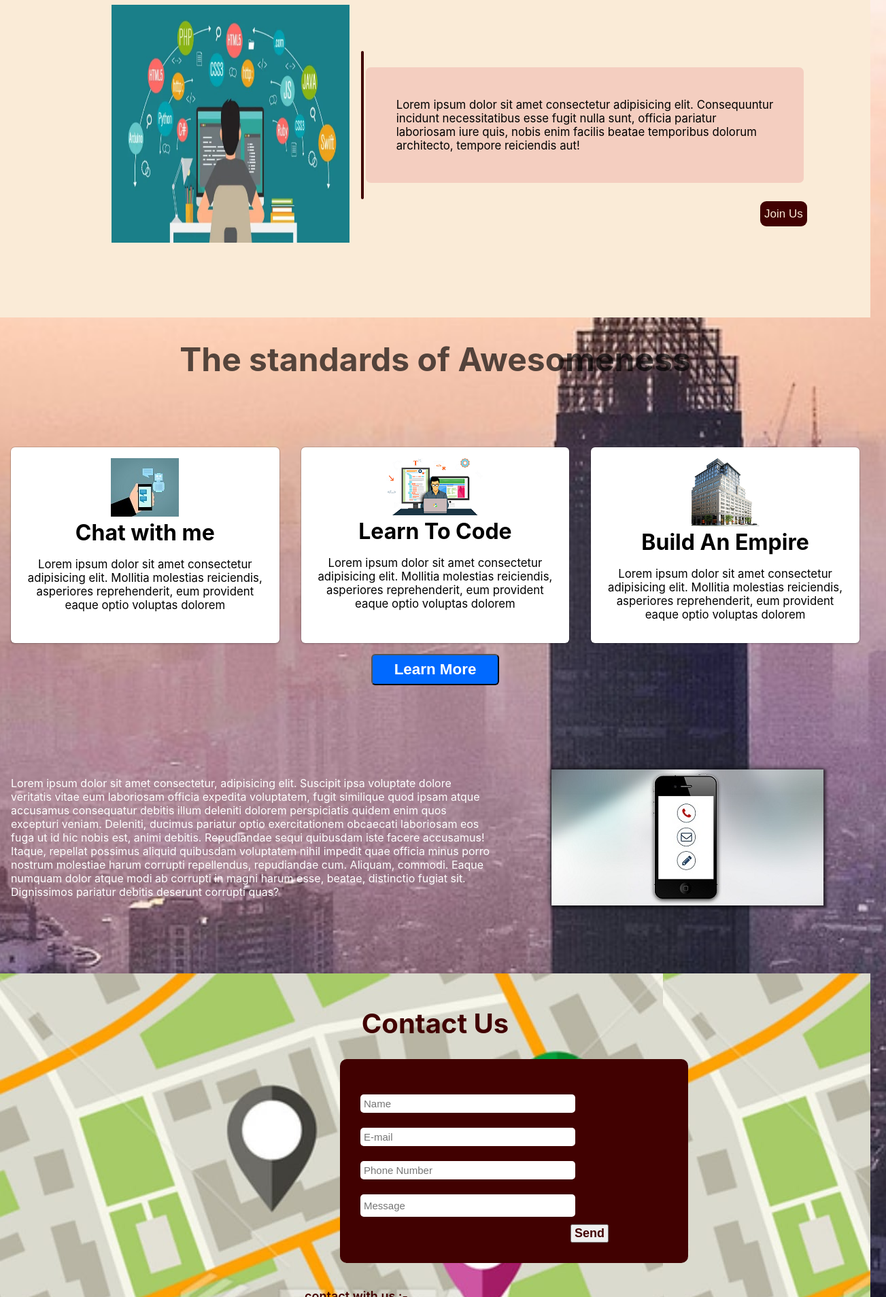
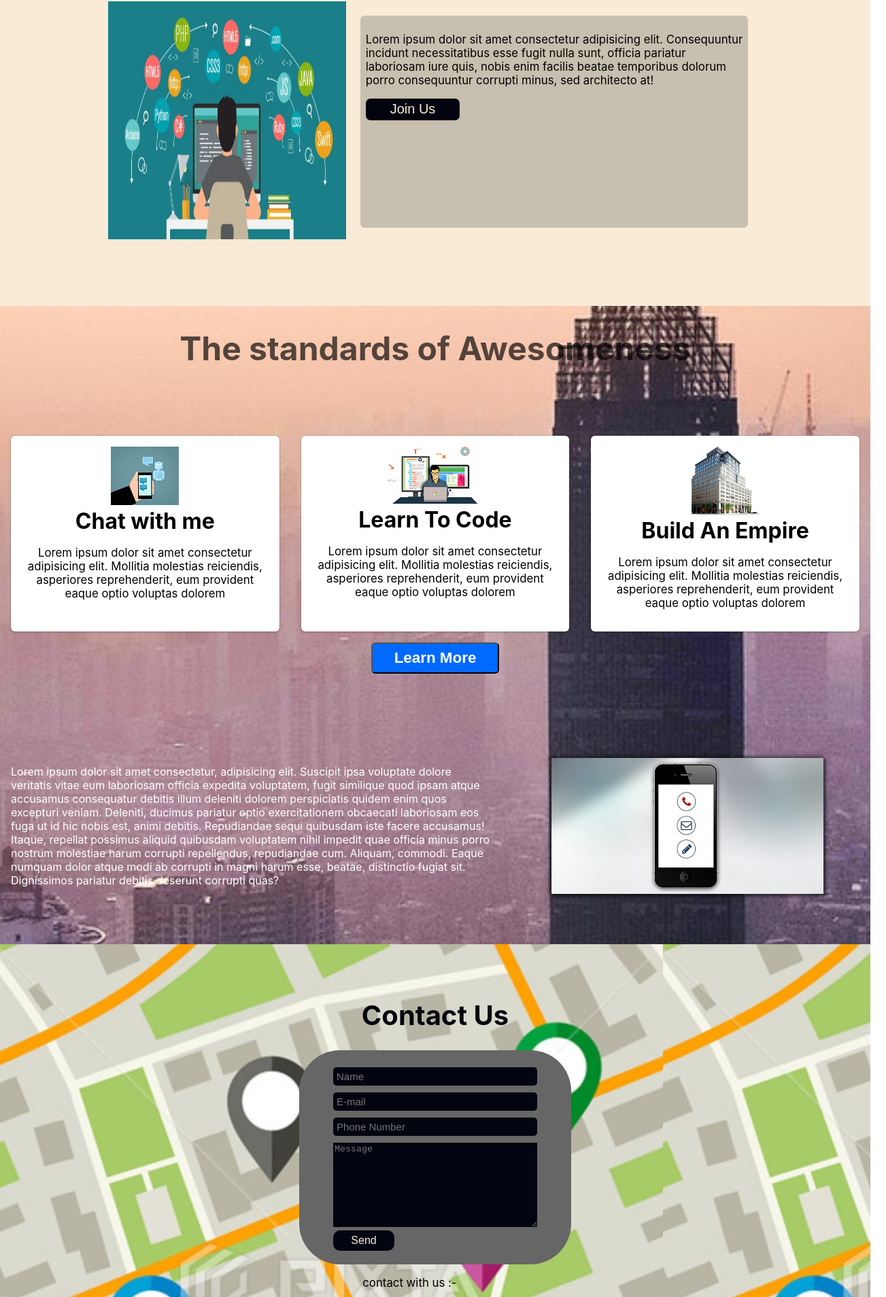
Before and after one commit to Suvradippaul/Responsive-web-design, a plain HTML site: page index.html in a window 1280 px wide. Shown: the part 745-2653 px from the top of the page at 68% size, 1303 px wide, since content can reach past the window. Drawn offline with Linux system fonts and the light colour scheme.

Commit message:
Add responsive and change and change the color theme

```diff
--- a/index.html
+++ b/index.html
@@ -73,21 +73,26 @@
 
     <div class="about" id="about">
       <h1>About Us</h1>
-      <hr>
+
       <div class="acontent">
-       <div class="photo">
-         <img src="about_page.jpeg" alt="ph0to" width ="350" height ="350" />
-       </div>
-       <div class="vertical"></div>
-        <p>
-            Lorem ipsum dolor sit amet consectetur adipisicing elit. Consequuntur <br>
-            incidunt necessitatibus esse fugit nulla sunt, officia pariatur  <br>
-            laboriosam iure quis, nobis enim facilis beatae temporibus dolorum  <br>
-            architecto, tempore reiciendis aut!
+        <div class="photo">
+          <img src="about_page.jpeg" alt="ph0to" width="350" height="350" />
+        </div>
+        <div class="vertical">
+          <p>
+            Lorem ipsum dolor sit amet consectetur adipisicing elit.
+            Consequuntur
+            <br />
+            incidunt necessitatibus esse fugit nulla sunt, officia pariatur
+            <br />
+            laboriosam iure quis, nobis enim facilis beatae temporibus dolorum
+            <br />
+
+            porro consequuntur corrupti minus, sed architecto at!
           </p>
-
+          <button>Join Us</button>
+        </div>
       </div>
-      <button>Join Us</button>
     </div>
 
     <header>
@@ -170,30 +175,32 @@
       </div>
     </div>
 
-
     <!-- Contact Us -->
 
     <div class="contact" id="contact">
       <h1>Contact Us</h1>
 
       <div class="card">
-
-       <input type="text" placeholder="Name">
-       <input type="text" placeholder="E-mail">
-       <input type="text" placeholder="Phone Number">
-       <input type="text" placeholder="Message" id="message">
-
+        <input type="text" placeholder="Name" />
+        <input type="text" placeholder="E-mail" />
+        <input type="text" placeholder="Phone Number" />
+        <textarea
+          name="message"
+          id="message"
+          placeholder="Message"
+          cols="35"
+          rows="8"
+        ></textarea>
         <button>Send</button>
       </div>
 
       <div class="img">
-    <p>contact with us  :-</p>
-        <img src="facebook.png" alt="" width="50" height="50"/>
-        <img src="github.png" alt="" width="50" height="50"/>
-        <img src="twitter.png" alt="" width="50" height="50"/>
-        <img src="instagram.png" alt="" width="50" height="50"/>
+        <p>contact with us :-</p>
+        <img src="facebook.png" alt="" width="50" height="50" />
+        <img src="github.png" alt="" width="50" height="50" />
+        <img src="twitter.png" alt="" width="50" height="50" />
+        <img src="instagram.png" alt="" width="50" height="50" />
       </div>
-
     </div>
 
     <footer class="footer">
--- a/style.css
+++ b/style.css
@@ -1,16 +1,16 @@
-
 * {
   box-sizing: border-box;
 }
 
-body{
+body {
   margin: 0;
   padding: 0;
-    font-family: -apple-system, BlinkMacSystemFont, 'Segoe UI', Roboto, Oxygen, Ubuntu, Cantarell, 'Open Sans', 'Helvetica Neue', sans-serif;
+  font-family: -apple-system, BlinkMacSystemFont, "Segoe UI", Roboto, Oxygen,
+    Ubuntu, Cantarell, "Open Sans", "Helvetica Neue", sans-serif;
   background: url(bg.jpg) no-repeat center center/cover;
+
 }
-
-label{
+label {
   font-size: 2rem;
   font-weight: bold;
 }
@@ -18,8 +18,6 @@ label{
 p {
   font-size: 1.05rem;
 }
-
-
 
 article p {
   font-size: 1rem;
@@ -32,45 +30,66 @@ article p {
   margin: auto;
   padding-top: 4%;
   padding-bottom: 4%;
-
 }
 
-.row{
+.row {
   width: 100%;
   display: flex;
   flex-wrap: wrap;
   align-items: center;
 }
 
-.row::after{
+.row::after {
   display: table;
   clear: both;
   content: "";
 }
 
-.col-1 {width: 8.33%;}
-.col-2 {width: 16.66%;}
-.col-3 { width: 25%;}
-.col-4 {width: 33.33%;}
-.col-5 {width: 42%;}
-.col-6 {width: 50%;}
-.col-7 {width: 58%;}
-.col-8 {width: 66.66%;}
-.col-9 {width: 75%;}
-.col-10 {width: 83.33%;}
-.col-11 {width: 91.66%;}
-.col-12 {width: 100%;}
+.col-1 {
+  width: 8.33%;
+}
+.col-2 {
+  width: 16.66%;
+}
+.col-3 {
+  width: 25%;
+}
+.col-4 {
+  width: 33.33%;
+}
+.col-5 {
+  width: 42%;
+}
+.col-6 {
+  width: 50%;
+}
+.col-7 {
+  width: 58%;
+}
+.col-8 {
+  width: 66.66%;
+}
+.col-9 {
+  width: 75%;
+}
+.col-10 {
+  width: 83.33%;
+}
+.col-11 {
+  width: 91.66%;
+}
+.col-12 {
+  width: 100%;
+}
 
-
-
-.nav{
+.nav {
   background-color: #eee;
   display: block;
   width: 100%;
   margin: 0;
 }
 
-.nav ul{
+.nav ul {
   background-color: #eee;
   overflow: hidden;
   margin: 0;
@@ -92,13 +111,11 @@ article p {
   color: #666;
 }
 
-.nav li a:hover{
+.nav li a:hover {
   background-color: #0080ff;
   color: white;
   /* transition: all 0.4s; */
 }
-
-
 
 .dropdownIcon {
   position: absolute;
@@ -109,21 +126,16 @@ article p {
 
 .nav ul li:hover > #hover-here {
   color: #0080ff;
-
 }
-
 
 .nav ul li ul {
   /* display: inline-block; */
   display: none;
-
 }
 
 .nav ul li ul li {
-
   float: none;
   width: 100vw;
-
 }
 
 #section-1-gradient {
@@ -136,7 +148,7 @@ div.box {
   padding: 1rem 0.75rem 1rem 0.75rem;
   border-radius: 6px;
   background-color: #fff;
-    box-shadow: 0 0 0 1px rgba(0,0,0,0.15), 0 2px 3px 0 rgba(0,0,0,0.1);
+  box-shadow: 0 0 0 1px rgba(0, 0, 0, 0.15), 0 2px 3px 0 rgba(0, 0, 0, 0.1);
   height: 18rem;
   /* transition: all 0.1s ease  ; */
 }
@@ -149,8 +161,8 @@ div.box {
 div.slope-icon img {
   display: block;
   margin: auto;
-    box-shadow: -2px -2px 5px 2px rgba( 0, 0, 0, 0.3),
-    2px 2px 4px 2px rgba( 0, 0, 0, 0.5);
+  box-shadow: -2px -2px 5px 2px rgba(0, 0, 0, 0.3),
+    2px 2px 4px 2px rgba(0, 0, 0, 0.5);
 }
 
 .learn-more-btn {
@@ -163,7 +175,7 @@ div.slope-icon img {
   text-align: center;
   margin: auto;
   border-radius: 6px;
-    cursor: pointer
+  cursor: pointer;
 }
 
 .learn-more-btn:hover {
@@ -188,12 +200,12 @@ div.submit button {
   font-size: 1rem;
   font-weight: bold;
   color: white;
-    background-color: #076DFF;
+  background-color: #076dff;
   padding: 0.5rem 2rem;
   display: block;
   text-align: center;
   border-radius: 6px;
-    cursor: pointer
+  cursor: pointer;
 }
 
 div.submit button:hover {
@@ -220,7 +232,7 @@ h1.section2Header {
   text-align: center;
 }
 
-input[type="text"]{
+input[type="text"] {
   font-size: 15px;
   width: 300px;
   min-width: 100px;
@@ -228,7 +240,7 @@ input[type="text"]{
   border-radius: 5px;
 }
 
-.videocontainer iframe{
+.videocontainer iframe {
   position: relative;
   width: 100%;
   margin: 0;
@@ -240,6 +252,7 @@ form h2 {
 }
 
 footer.footer {
+  /* background-color: #666; */
   background-color: #666;
   padding-left: 10%;
 }
@@ -255,7 +268,7 @@ footer.footer ul {
   padding-left: 0;
 }
 
-footer.footer ul li a{
+footer.footer ul li a {
   text-decoration: none;
   color: white;
   font-size: 1rem;
@@ -268,7 +281,7 @@ footer.footer ul li a{
     /* width: 100%; */
   }
 
-    .dropdownIcon{
+  .dropdownIcon {
     display: block;
   }
 
@@ -280,7 +293,6 @@ footer.footer ul li a{
     color: white;
   }
 
-
   .nav ul li:hover > ul {
     display: block;
     /* border: 1px solid red; */
@@ -291,7 +303,10 @@ footer.footer ul li a{
     font-size: 2.5rem;
   }
 
-    .col-6, .col-4 , .col-5, .col-7 {
+  .col-6,
+  .col-4,
+  .col-5,
+  .col-7 {
     width: 100%;
     margin: 0;
   }
@@ -328,7 +343,12 @@ footer.footer ul li a{
   input[type="text"] {
     width: 200px;
   }
-
+  .about{
+    margin:10px 0 ;
+  }
+  .acontent{
+    flex-direction: column;
+  }
 }
 @media screen and (min-width: 601px) and (max-width: 1068px) {
   div.box {
@@ -338,160 +358,98 @@ footer.footer ul li a{
   }
 }
 
-
 /* About Section  */
-.about{
+.about {
+    display: flex;
+    justify-content: center;
+    flex-direction: column;
+    align-items: center;
     background-color: antiquewhite;
     width: 100%;
-    height : 625px ;
+    height: 625px;
+    margin: 10px 0px ;
 }
-.about hr {
-    position: relative;
-    top: 30px;
-    width: 14%;
-    margin-left: auto;
-    margin-right: auto;
+ .acontent{
+    display: flex;
+ }
+ .vertical{
+  display: flex;
+  flex-direction: column;
+  padding: 8px;
+  border-radius: 6px;
+  background-color: #8d8d8278;
+  margin: 21px;
+ }
+ .vertical button{
+  width: 25%;
   border: none;
-    border-radius: 35px;
-    height: 4px;
-    background-color: rgb(65, 1, 1);
-
-}
-.about h1{
- font-size: 2.5rem;
- color: rgb(65, 1, 1);
-    position: relative;
-    top: 49px;
-    display: flex;
-    justify-content: center;
-    align-items: center;
-}
-.acontent {
-    top: 75px;
-    margin: 10px;
-    display: flex;
-    justify-content: center;
-    left: 33px;
-    align-items: center;
-    position: relative;
+  border-radius: 7px;
+  font-size: 20px;
+  height: 32px;
+  background-color: rgba(2, 4, 15, 100);
+    color:antiquewhite;
  }
 
-.acontent p {
-    background-color: rgb(229 141 141 / 30%);
-    padding: 45px;
-    border-radius: 7px ;
-
-}
-.vertical{
-    position: relative;
-    border: none;
-    width: 4px;
-    height: 218px;
-    background-color: rgb(65, 1, 1);
-    border-radius: 35px;
-    margin-top: auto;
-    right: 3px;
-    margin-bottom: auto;
-
-}
-.photo{
-    margin-right: 20px ;
+ .vertical button:hover{
+  background-color: rgb(61, 45, 201);
+  color:antiquewhite;
+  transition:  0.1s ease-in-out;
 }
 
-.about button {
-    background-color: rgb(65, 1, 1);
-    color: antiquewhite;
-    height: 37px;
-    font-size: 17px;
-    border: none;
-    border-radius: 9px;
-    position: relative;
-    left: 1118px;
-}
+
 /* Contact US */
 
 .contact {
-    background-image: url('contact_page.jpeg');
-    /* background-color: antiquewhite; */
-    width: 100%;
-    height : 633px ;
-
-
+  background-image: url("contact_page.jpeg");
+  display: flex;
+  flex-direction: column;
   align-items: center;
   justify-content: center;
+  width: 100%;
+  height: 633px;
 }
 
-  .contact h1{
+.contact h1 {
   font-size: 2.5rem;
-    color: rgb(65, 1, 1);
-    position: relative;
-    top: 49px;
+  color: rgba(2, 4, 15, 100);
   display: flex;
-    justify-content: center;
-    align-items: center;
+
 
 }
 .card{
-  top : 50px;
-    width: 40%;
-    height: 300px;
-    position: relative;
-    border-radius: 10px;
-    left: 500px;
     display: flex;
     flex-direction: column;
-    justify-content: center;
-    background-color: rgb(65, 1, 1);
-    padding: 30px;
+    background-color: #666;
+    padding: 20px 50px;
+    border-radius: 60px;
+}
+  .card input  {
+    margin : 5px 0px ;
+    border: none;
+    background-color: rgba(2, 4, 15, 100);
+    color:antiquewhite;
 
   }
-
-
-    .card input {
-        margin-top: 22px;
-        width: 70%;
-        justify-content: left;
+  #message {
+    margin : 5px 0px ;
     border: none;
-  }
-   #message {
-    height: 50px;
-   }
-  .card button {
-    display: flex;
-    font-size: 18px;
-    position: relative;
-    left: 309px;
-    font-weight: 600;
-    margin-top: 11px;
-    justify-content: center;
-    width: 56px;
-    align-content: center;
-    height: 40px;
-    color: rgb(65, 1, 1) ;
-
+    background-color: rgba(2, 4, 15, 100);
+    color:antiquewhite;
   }
 
-  .card button:hover {
-    background-color: rgb(65, 1, 1);
-    color: rgb(223, 217, 217);
+ .card button{
+    width: 30%;
+    justify-content: end;
+    padding: 6px;
+    font-weight: 500;
+    border:none ;
+    font-size: 16px;
+    border-radius: 10px;
+    background-color: rgba(2, 4, 15, 100);
+    color:antiquewhite;
  }
-
-  .img p {
-    font-size: 18px;
-    font-weight: 600;
-    color: rgb(65, 1, 1);
+ .card button:hover{
+    background-color: rgb(61, 45, 201);
+    color:antiquewhite;
+    transition:  0.1s ease-in-out;
  }
-
-  .img{
-    position: relative;
-    top: 60px ;
-    margin-top: 10px;
-    display: flex;
-   justify-content: center;
-  }
-  .img img{
-    margin: 3px;
-    margin-left: 5px;
-    position: relative;
-    bottom: -47px;
-  }
```
Lines whose indentation alone changed are shown as unchanged.
